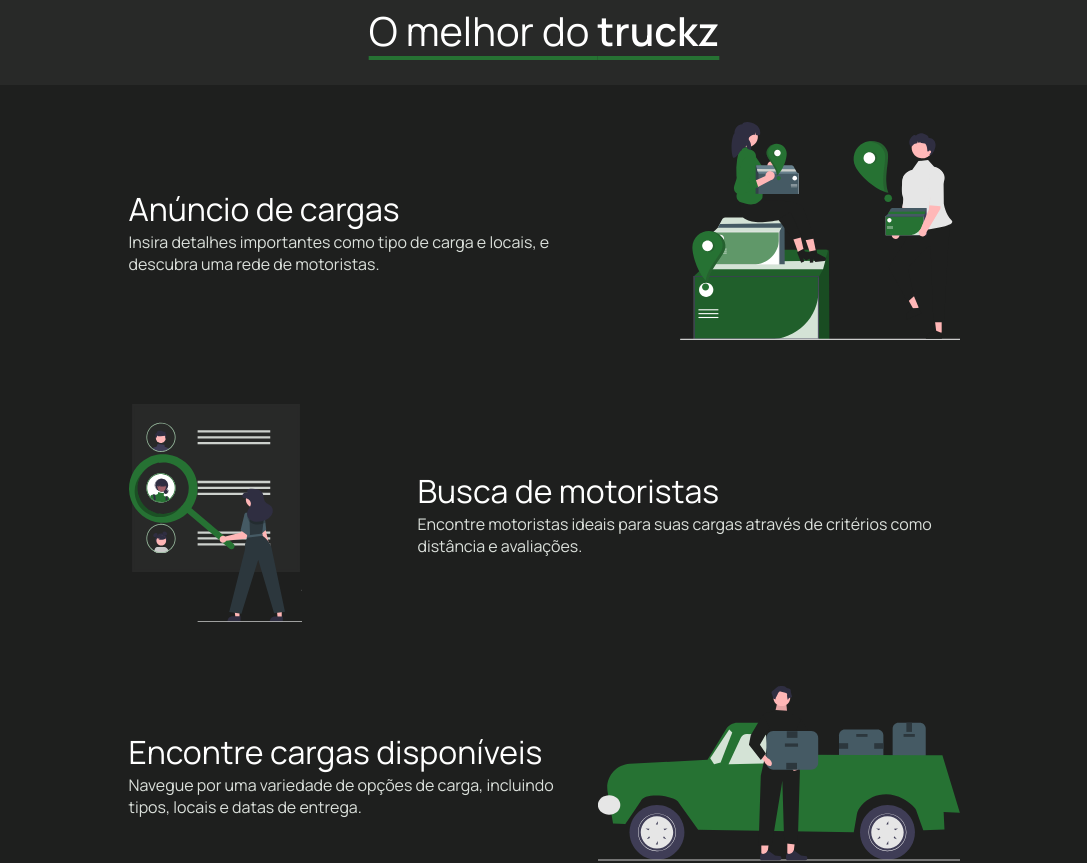
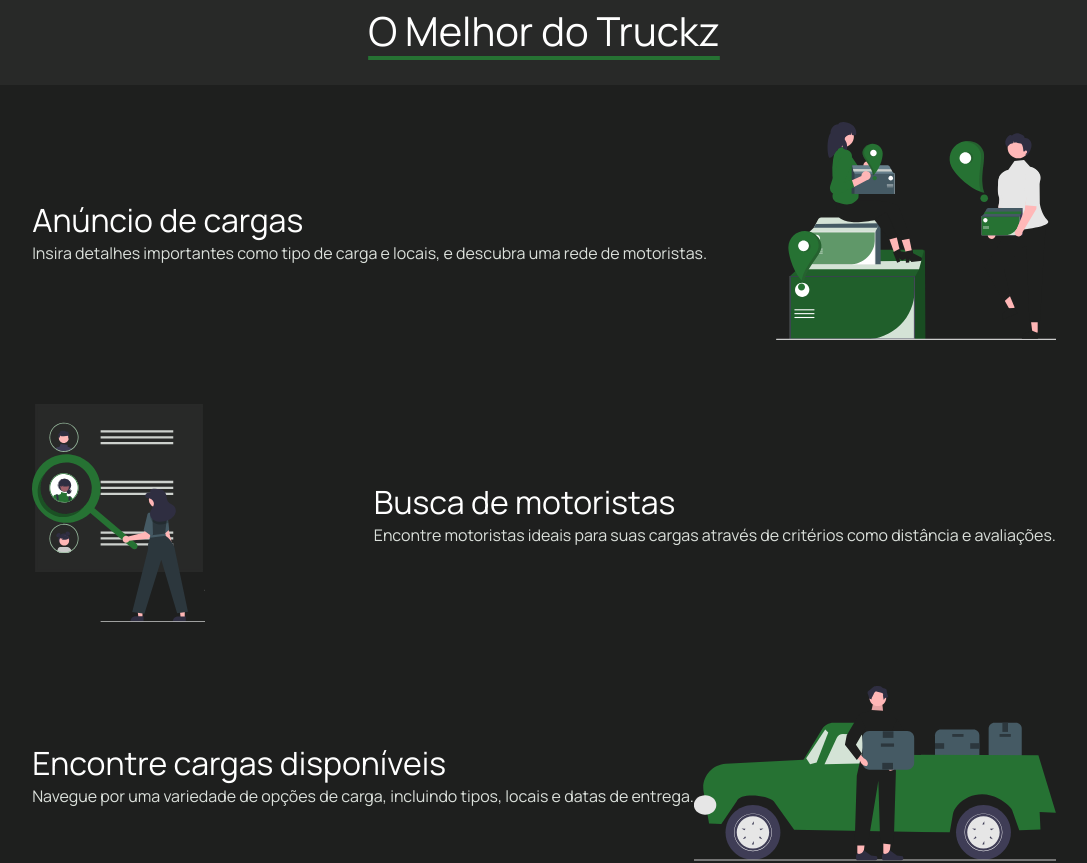
Before and after one commit to coyotetec/truckz-lp, a React (Vite) app: page / in a window 1280 px wide. Shown: the part 1940-2803 px from the top of the page, without its empty margins (96-1183 px from the left). Built offline with nearby package versions, Linux system fonts and the light colour scheme.

Commit message:
fix(Features): ajustment in title and remove widthText of Feature component

```diff
--- a/src/components/Features/index.tsx
+++ b/src/components/Features/index.tsx
@@ -8,10 +8,8 @@
   return (
     <Container id="features">
       <Content>
-        <h1>
-          O melhor do <strong>truckz</strong>
-        </h1>
-        <Feature widthText="28.25rem" reverse>
+        <h1>O Melhor do Truckz</h1>
+        <Feature reverse>
           <div>
             <h2>Anúncio de cargas</h2>
             <p>
@@ -24,7 +22,7 @@
             alt="Ilustração de pessoas carregando caixas com localização"
           />
         </Feature>
-        <Feature widthText="33.875rem">
+        <Feature>
           <img
             src={feature2}
             alt="Ilustração de mulher buscando um perfil ideal de motorista"
@@ -37,7 +35,7 @@
             </p>
           </div>
         </Feature>
-        <Feature widthText="29.3125rem" reverse>
+        <Feature reverse>
           <div>
             <h2>Encontre cargas disponíveis</h2>
             <p>
```
